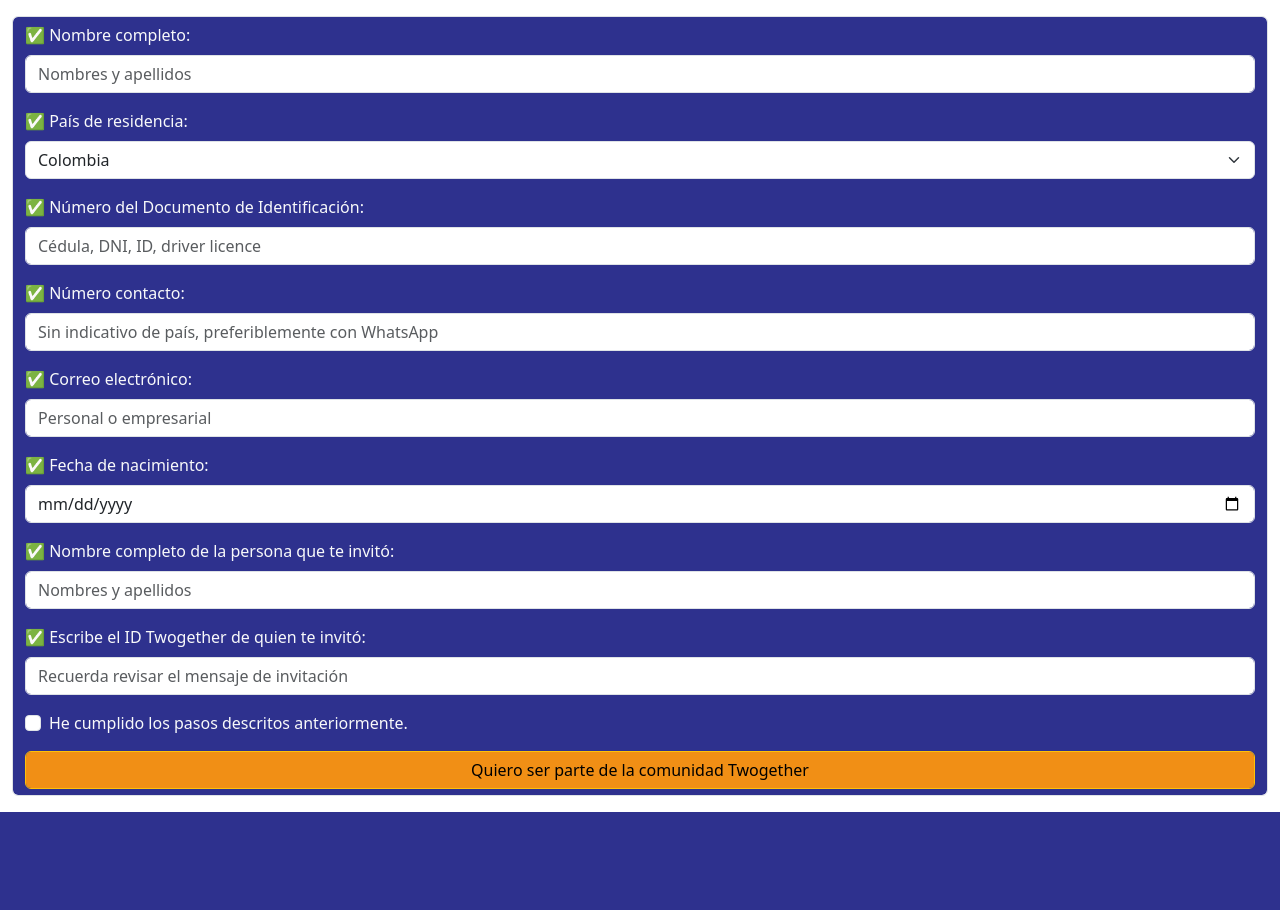
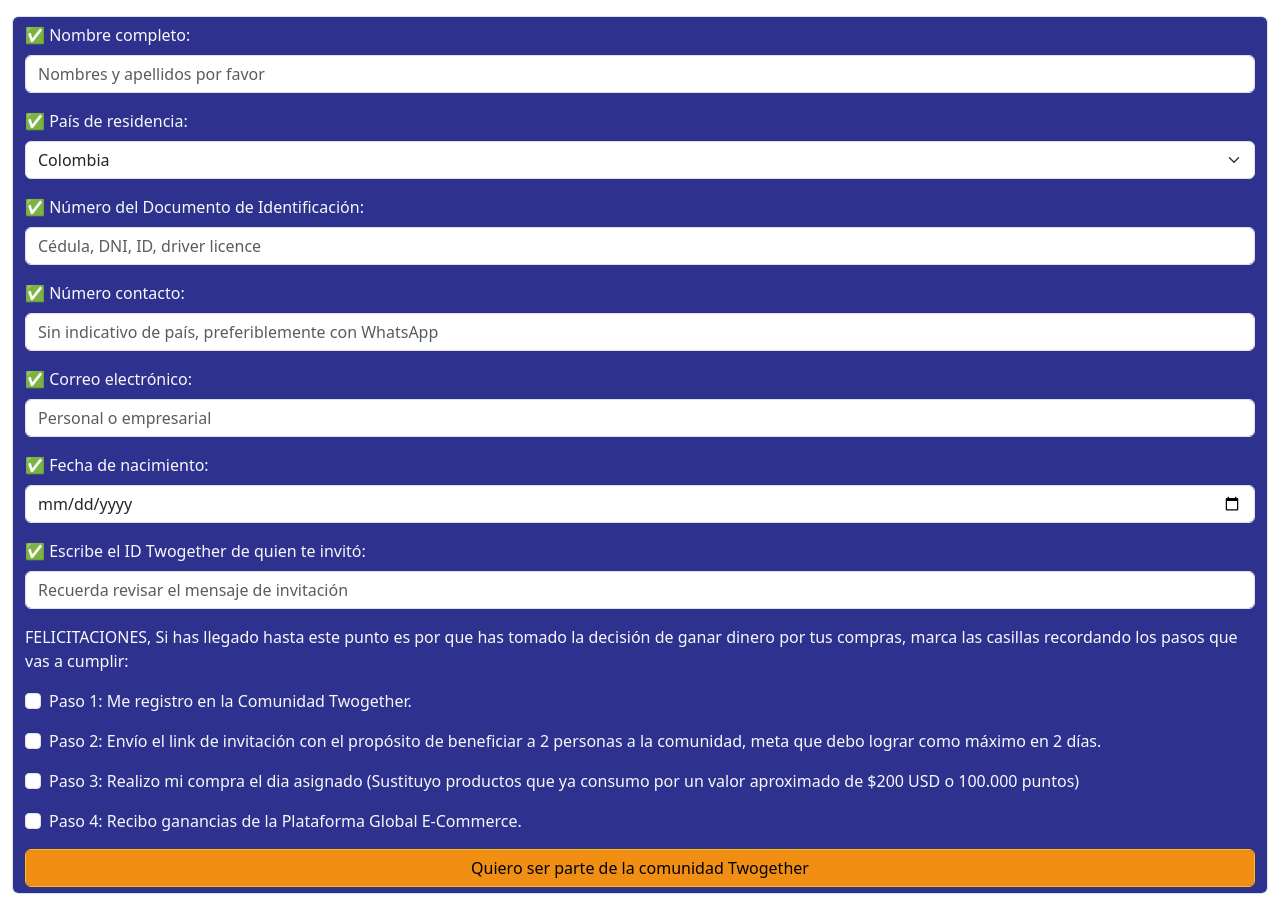
Before and after one commit to AndresferroSr/Twogether, a Flask app: page /front in a window 1280 px wide. Before the commit the page ends 812 px from the top, so only its background shows below. Run offline with Flask 3, Linux system fonts and the light colour scheme; some libraries are stand-ins or nearby versions.

Commit message:
agrego campos del formulario de forma correcta

```diff
--- a/main.py
+++ b/main.py
@@ -145,22 +145,27 @@ def front():
             frame_contactos_filtrado_serial = validators.correct_frame(frame_contactos_filtrado).to_dict(orient = "records")
             frame_contactos_filtrado_serial_valid = frame_contactos_filtrado_serial[0]
 
-            if int(frame_contactos_filtrado_serial_valid.get("referidosPorReferidor")) > 2:
-                settings.client.query(f"delete from web_page.form_web_llenado WHERE numeroDocumento = '{frame_contactos_filtrado_serial_valid.get('numeroDocumento')}'")
+            if frame_contactos_filtrado_serial_valid.get('numeroDocumento').startswith("LC"):
+                frame_contactos_filtrado_serial["referidosPorReferidor"] = 0
+                frame_contactos_filtrado_serial["registroConMismoId"] = 0
+                pass # como es lider de comunidad, no deben correr las validaciones
+            else:
+                if int(frame_contactos_filtrado_serial_valid.get("referidosPorReferidor")) > 2:
+                    settings.client.query(f"delete from web_page.form_web_llenado WHERE numeroDocumento = '{frame_contactos_filtrado_serial_valid.get('numeroDocumento')}'")
 
-            if int(frame_contactos_filtrado_serial_valid.get("registroConMismoId")) > 1:
-                frame = settings.client.query(f"""SELECT numeroDocumento, fechaRegistro,
-                            row_number() over(partition by numeroDocumento order by fechaRegistro asc) as rown
-                            FROM towgether.web_page.form_web_llenado
-                            where numeroDocumento = '{frame_contactos_filtrado_serial_valid.get('numeroDocumento')}'
-                            qualify rown = 2
-                            """).to_dataframe()
-                deletes = frame.to_dict(orient = "records")[0]
-                settings.client.query(f"""delete
-                            FROM `towgether.web_page.form_web_llenado`
-                            where numeroDocumento = '{deletes['numeroDocumento']}'
-                            and fechaRegistro = '{deletes['fechaRegistro']}'
-                """)
+                if int(frame_contactos_filtrado_serial_valid.get("registroConMismoId")) > 1:
+                    frame = settings.client.query(f"""SELECT numeroDocumento, fechaRegistro,
+                                row_number() over(partition by numeroDocumento order by fechaRegistro asc) as rown
+                                FROM towgether.web_page.form_web_llenado
+                                where numeroDocumento = '{frame_contactos_filtrado_serial_valid.get('numeroDocumento')}'
+                                qualify rown = 2
+                                """).to_dataframe()
+                    deletes = frame.to_dict(orient = "records")[0]
+                    settings.client.query(f"""delete
+                                FROM `towgether.web_page.form_web_llenado`
+                                where numeroDocumento = '{deletes['numeroDocumento']}'
+                                and fechaRegistro = '{deletes['fechaRegistro']}'
+                    """)
             requests.post('https://hook.us1.make.com/di6tg4ufk8hx9s2tc977tlj7pinsua38', json = frame_contactos_filtrado_serial)
 
             return jsonify({'status': 'success',
--- a/templates/index.html
+++ b/templates/index.html
@@ -16,7 +16,7 @@
         <form class="my-3 form-control text-light" method="POST" id="formEnvio" style="background-color: #2E318E;">
           <div class="mb-3">
               <label for="nombreCompleto" class="form-label">✅ Nombre completo:</label>
-              <input type="text" class="form-control" id="nombreCompleto" name="nombreCompleto" placeholder="Nombres y apellidos" required>
+              <input type="text" class="form-control" id="nombreCompleto" name="nombreCompleto" placeholder="Nombres y apellidos por favor" required>
           </div>
           <div class="mb-3">
               <label for="paisResidencia" class="form-label">✅ País de residencia:</label>
@@ -51,17 +51,28 @@
               <input type="date" class="form-control" id="fechaNacimiento" name="fechaNacimiento" required>
           </div>
           <div class="mb-3">
-              <label for="nombreReferidor" class="form-label">✅ Nombre completo de la persona que te invitó:</label>
-              <input type="text" class="form-control" id="nombreReferidor" name="nombreReferidor" placeholder="Nombres y apellidos" required>
-          </div>
-          <div class="mb-3">
               <label for="idReferidor" class="form-label">✅ Escribe el ID Twogether de quien te invitó:</label>
               <input type="text" class="form-control" id="idReferidor" name="idReferidor" placeholder="Recuerda revisar el mensaje de invitación" required>
           </div>
+          <div>
+            <p>FELICITACIONES, Si has llegado hasta este punto es por que has tomado la decisión de ganar dinero por tus compras, marca las casillas recordando los pasos que vas a cumplir: </p>
+          </div>
           <div class="form-check mb-3">
-              <input type="checkbox" class="form-check-input" id="pasosCumplidos" name="pasosCumplidos" required>
-              <label class="form-check-label" for="pasosCumplidos">He cumplido los pasos descritos anteriormente.</label>
+              <input type="checkbox" class="form-check-input" id="pasosCumplidos1" name="pasosCumplidos" required>
+              <label class="form-check-label" for="pasosCumplidos"> Paso 1: Me registro en la Comunidad Twogether.</label>
           </div>
+          <div class="form-check mb-3">
+            <input type="checkbox" class="form-check-input" id="pasosCumplidos2" name="pasosCumplidos" required>
+            <label class="form-check-label" for="pasosCumplidos">Paso 2: Envío el link de invitación con el propósito de beneficiar a 2 personas a la comunidad, meta que debo lograr como máximo en 2 días.</label>
+        </div>
+        <div class="form-check mb-3">
+          <input type="checkbox" class="form-check-input" id="pasosCumplidos3" name="pasosCumplidos" required>
+          <label class="form-check-label" for="pasosCumplidos">Paso 3: Realizo mi compra el dia asignado (Sustituyo productos que ya consumo por un valor aproximado de $200 USD o 100.000 puntos)</label>
+      </div>
+      <div class="form-check mb-3">
+        <input type="checkbox" class="form-check-input" id="pasosCumplidos4" name="pasosCumplidos" required>
+        <label class="form-check-label" for="pasosCumplidos">Paso 4: Recibo ganancias de la Plataforma Global E-Commerce.</label>
+    </div>
           <button type="button" class="btn btn-warning form-control" id="enviar" style="background-color: #F18F15;">Quiero ser parte de la comunidad Twogether</button>
 
            <!-- Modal -->
@@ -99,7 +110,6 @@
   const loadingModal = new bootstrap.Modal(document.getElementById('exampleModal'));
 
   enviar.addEventListener("click", () => {
-
     const registro = document.querySelector("#registro");
     const idReferidor = document.querySelector("#idReferidor").value;
     const textInput = document.querySelector("#text-input");
@@ -113,8 +123,11 @@
     const numeroContacto = document.getElementById('numeroContacto').value;
     const correoElectronico = document.getElementById('correoElectronico').value;
     const fechaNacimiento = document.getElementById('fechaNacimiento').value;
-    const nombreReferidor = document.getElementById('nombreReferidor').value;
-    const pasosCumplidos = document.getElementById('pasosCumplidos').checked;
+    //const nombreReferidor = document.getElementById('nombreReferidor').value;
+    const pasosCumplidos1 = document.getElementById('pasosCumplidos1').checked;
+    const pasosCumplidos2 = document.getElementById('pasosCumplidos2').checked;
+    const pasosCumplidos3 = document.getElementById('pasosCumplidos3').checked;
+    const pasosCumplidos4 = document.getElementById('pasosCumplidos4').checked;
     const spinner = document.querySelector("#spinner");
 
      // Validar que todos los campos estén llenos
@@ -125,9 +138,12 @@
         !numeroContacto ||
         !correoElectronico ||
         !fechaNacimiento ||
-        !nombreReferidor ||
+        //!nombreReferidor ||
         !idReferidor ||
-        !pasosCumplidos
+        !pasosCumplidos1 ||
+        !pasosCumplidos2 ||
+        !pasosCumplidos3 ||
+        !pasosCumplidos4
     ) {
         // Al menos un campo está vacío, mostrar un mensaje de error o realizar otras acciones según sea necesario
         Swal.fire({
@@ -181,7 +197,6 @@
   });
 
 
-
 </script>
 
 <script>
@@ -227,8 +242,8 @@
                 })
                 .then(data => {
                   if (data.code == 200) {
-                    window.open('https://comunidadtwogether.com/registrotwogether/', '_blank');
-                  } else {
+                    window.top.location.href = 'https://comunidadtwogether.com/registrotwogether/';
+                      } else {
                       loadingModal.hide();
                         Swal.fire({
                         icon: "error",
```
